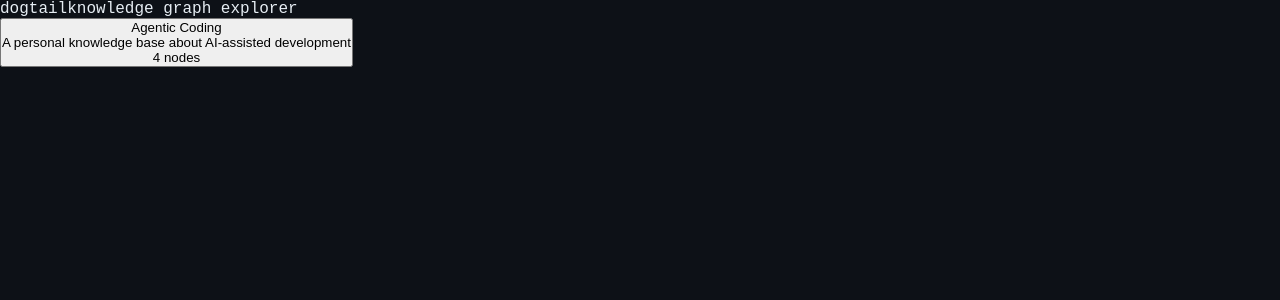
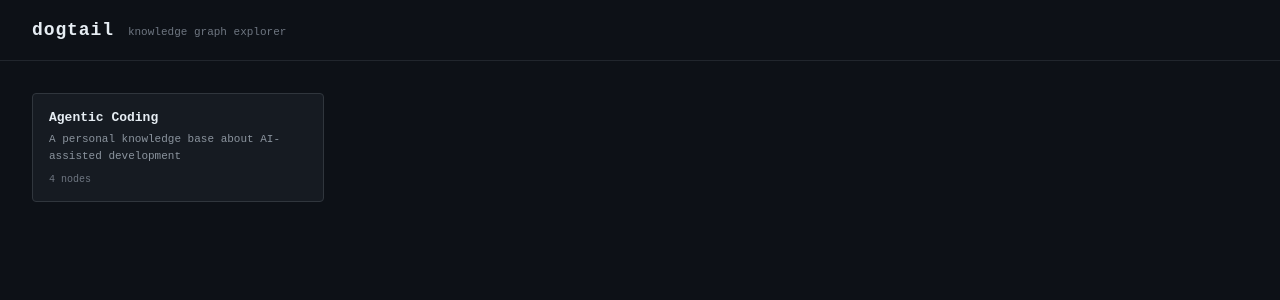
Before and after one commit to ipsedigit/dogtail, a React (Vite) app: page / in a window 1280 px wide. Shown: the top 300 px of the page. Built offline with nearby package versions, Linux system fonts and the light colour scheme.

Commit message:
Add TUI dark theme

```diff
--- a/src/styles/app.css
+++ b/src/styles/app.css
@@ -1,4 +1,127 @@
 *, *::before, *::after { box-sizing: border-box; margin: 0; padding: 0; }
-body { background: #0d1117; color: #e6edf3; font-family: 'Courier New', monospace; height: 100vh; overflow: hidden; }
-.loading-screen, .error-screen { display: flex; align-items: center; justify-content: center; height: 100vh; font-size: 13px; color: #8b949e; }
+
+:root {
+  --bg:           #0d1117;
+  --surface:      #161b22;
+  --border:       #30363d;
+  --border-dim:   #21262d;
+  --text:         #e6edf3;
+  --text-muted:   #8b949e;
+  --text-dim:     #6e7681;
+  --mono:         'Courier New', Courier, monospace;
+}
+
+body {
+  background: var(--bg);
+  color: var(--text);
+  font-family: var(--mono);
+  height: 100vh;
+  overflow: hidden;
+}
+
+/* Loading / Error */
+.loading-screen, .error-screen {
+  display: flex; align-items: center; justify-content: center;
+  height: 100vh; font-size: 13px; color: var(--text-muted);
+}
 .error-screen { color: #f87171; }
+
+/* ── Home ── */
+.home { display: flex; flex-direction: column; height: 100vh; }
+
+.home-header {
+  display: flex; align-items: baseline; gap: 14px;
+  padding: 20px 32px;
+  border-bottom: 1px solid var(--border-dim);
+}
+.home-logo   { font-size: 18px; font-weight: 700; letter-spacing: 0.05em; }
+.home-tagline { font-size: 11px; color: var(--text-dim); }
+
+.home-grid {
+  flex: 1; overflow-y: auto;
+  display: grid;
+  grid-template-columns: repeat(auto-fill, minmax(260px, 1fr));
+  gap: 16px; padding: 32px; align-content: start;
+}
+
+.kb-card {
+  background: var(--surface);
+  border: 1px solid var(--border);
+  border-radius: 4px;
+  padding: 16px; text-align: left; cursor: pointer;
+  font-family: var(--mono); color: var(--text);
+  transition: border-color 0.12s;
+}
+.kb-card:hover { border-color: #484f58; }
+.kb-card-title   { font-size: 13px; font-weight: 600; margin-bottom: 6px; }
+.kb-card-overview { font-size: 11px; color: var(--text-muted); line-height: 1.5; margin-bottom: 10px; }
+.kb-card-meta    { font-size: 10px; color: var(--text-dim); }
+
+/* ── Graph page ── */
+.graph-page { display: flex; flex-direction: column; height: 100vh; }
+
+.graph-header {
+  display: flex; align-items: center; gap: 14px;
+  height: 40px; padding: 0 14px; flex-shrink: 0;
+  border-bottom: 1px solid var(--border-dim);
+}
+.back-btn {
+  background: none; border: none; cursor: pointer;
+  font-family: var(--mono); font-size: 11px; color: var(--text-dim);
+  padding: 3px 7px; border-radius: 3px;
+}
+.back-btn:hover { background: var(--surface); color: var(--text); }
+.graph-title    { flex: 1; font-size: 12px; color: var(--text-muted); }
+.graph-controls { display: flex; gap: 10px; }
+.ctrl-placeholder { font-size: 10px; color: var(--text-dim); }
+
+.graph-body { flex: 1; display: flex; overflow: hidden; }
+
+/* ── Node card ── */
+.node-card {
+  background: var(--surface);
+  border: 1px solid var(--border); border-top-width: 2px;
+  border-radius: 4px; padding: 10px 14px;
+  width: 200px; min-height: 80px; cursor: pointer;
+  font-family: var(--mono);
+}
+.node-type     { font-size: 9px; font-weight: 700; letter-spacing: 0.08em; margin-bottom: 4px; }
+.node-title    { font-size: 12px; font-weight: 600; color: var(--text); margin-bottom: 3px; }
+.node-overview { font-size: 10px; color: var(--text-muted); line-height: 1.4; }
+
+/* ── Panel ── */
+.panel {
+  width: 240px; flex-shrink: 0;
+  background: #010409; border-left: 1px solid var(--border-dim);
+  display: flex; flex-direction: column; overflow: hidden;
+  font-family: var(--mono);
+}
+.panel-body  { flex: 1; overflow-y: auto; }
+.panel-overview, .panel-detail { padding: 14px; }
+
+.panel-label {
+  font-size: 9px; color: var(--text-dim);
+  text-transform: uppercase; letter-spacing: 0.08em; margin-bottom: 6px;
+}
+.panel-title   { font-size: 13px; font-weight: 600; color: var(--text); margin-bottom: 6px; }
+.panel-text    { font-size: 11px; color: var(--text-muted); line-height: 1.5; margin-bottom: 3px; }
+.panel-row     { display: flex; justify-content: space-between; font-size: 10px; color: var(--text-muted); margin-bottom: 3px; }
+
+.panel-content { font-size: 11px; color: var(--text-muted); line-height: 1.6; margin-top: 10px; }
+.panel-content h1, .panel-content h2, .panel-content h3 { font-size: 12px; color: var(--text); margin: 10px 0 4px; }
+.panel-content p  { margin-bottom: 8px; }
+.panel-content ul { padding-left: 14px; margin-bottom: 8px; }
+.panel-content li { margin-bottom: 3px; }
+.panel-edge { font-size: 10px; color: var(--text-muted); margin-bottom: 3px; }
+
+.panel-legend {
+  border-top: 1px solid var(--border-dim); padding: 10px 14px; flex-shrink: 0;
+}
+.panel-legend-row  { display: flex; align-items: center; gap: 6px; font-size: 10px; margin-bottom: 3px; }
+.panel-legend-line { width: 14px; height: 1.5px; flex-shrink: 0; }
+
+/* ── React Flow overrides ── */
+.react-flow { background: var(--bg) !important; }
+.react-flow__controls { background: var(--surface); border: 1px solid var(--border); border-radius: 4px; }
+.react-flow__controls-button { background: var(--surface); border-bottom-color: var(--border); color: var(--text-muted); }
+.react-flow__controls-button:hover { background: var(--border); }
```
